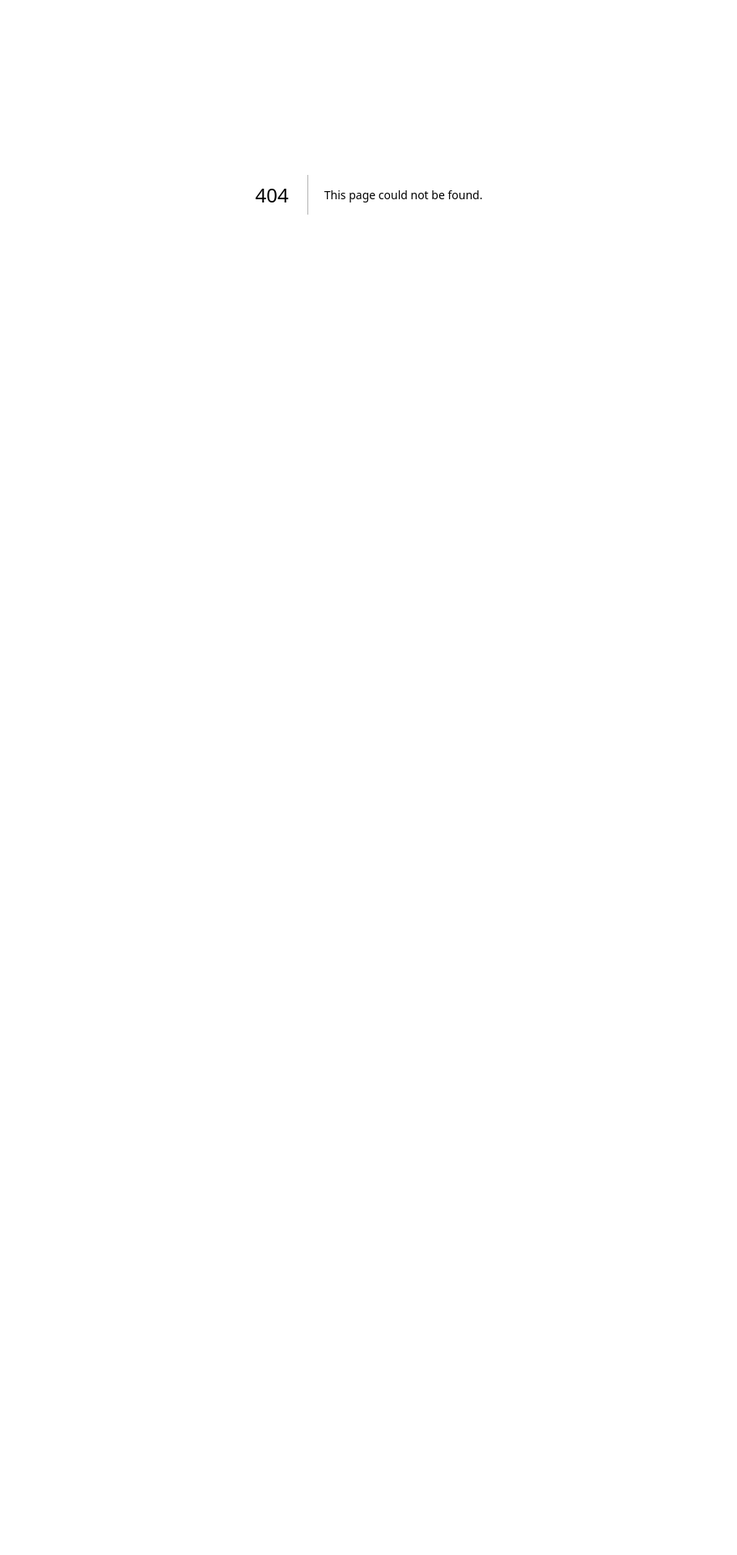
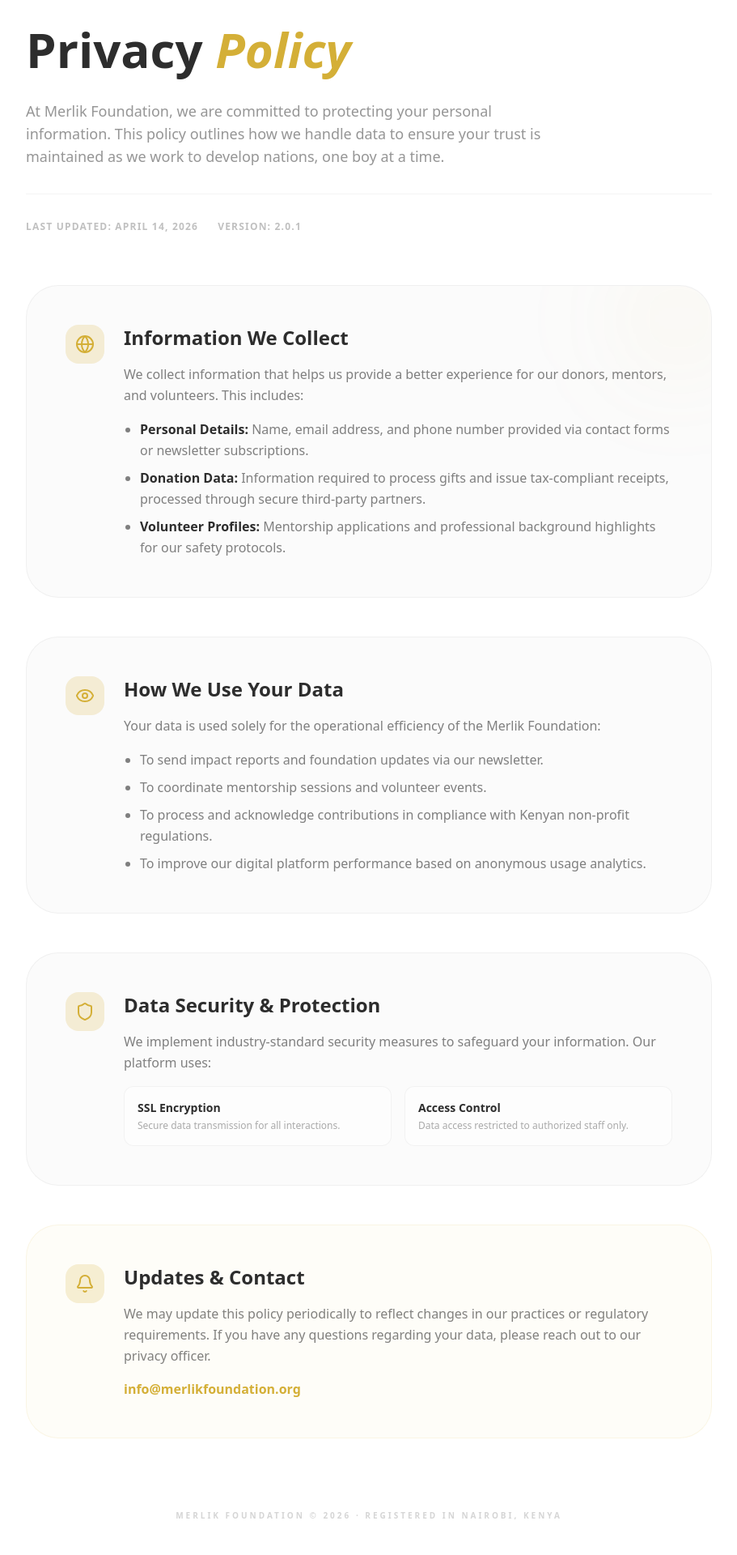
Before and after one commit to foundationmerlik/webapp, a Next.js app: page /privacy in a window 1280 px wide. Before the commit this address had no page. Shown: the part 160-2080 px from the top of the page at 81% size, without its empty margins (184-1095 px from the left). Before the commit the page ends 800 px from the top, so only its background shows below. Built offline with nearby package versions, Linux system fonts and the light colour scheme; a web font is replaced by a local one.

Commit message:
UI: Implemented full Privacy Policy page and updated footer links

```diff
--- /dev/null
+++ b/src/app/(site)/privacy/page.tsx
@@ -0,0 +1,124 @@
+import { Shield, Lock, Eye, FileText, Globe, Bell } from "lucide-react";
+
+export default function PrivacyPolicy() {
+  return (
+    <main className="pt-32 pb-20 bg-background min-h-screen">
+      <div className="max-w-4xl mx-auto px-6">
+
+        {/* Header Section */}
+        <div className="mb-16 text-center lg:text-left">
+          <div className="inline-flex items-center gap-2 px-4 py-2 rounded-full bg-brand-gold/10 text-brand-gold text-xs font-bold uppercase tracking-widest mb-6">
+            <Lock size={14} /> Trust & Transparency
+          </div>
+          <h1 className="text-4xl md:text-6xl font-black font-serif text-foreground leading-tight mb-6">
+            Privacy <span className="text-brand-gold italic">Policy</span>
+          </h1>
+          <p className="text-foreground/50 text-lg font-medium max-w-2xl">
+            At Merlik Foundation, we are committed to protecting your personal information. This policy outlines how we handle data to ensure your trust is maintained as we work to develop nations, one boy at a time.
+          </p>
+          <div className="mt-8 pt-8 border-t border-foreground/5 flex flex-wrap gap-6 text-xs text-foreground/30 font-bold uppercase tracking-widest">
+            <span>Last Updated: April 14, 2026</span>
+            <span>Version: 2.0.1</span>
+          </div>
+        </div>
+
+        {/* Content Sections */}
+        <div className="space-y-12">
+
+          {/* Section 1 */}
+          <section className="relative p-8 md:p-12 rounded-[2.5rem] bg-foreground/[0.02] border border-foreground/5 overflow-hidden group hover:border-brand-gold/20 transition-all duration-500">
+            <div className="absolute -right-10 -top-10 w-40 h-40 bg-brand-gold/5 rounded-full blur-3xl group-hover:bg-brand-gold/10 transition-all"></div>
+            <div className="flex items-start gap-6 relative z-10">
+              <div className="w-12 h-12 rounded-2xl bg-brand-gold/20 flex items-center justify-center shrink-0">
+                <Globe size={24} className="text-brand-gold" />
+              </div>
+              <div>
+                <h2 className="text-2xl font-bold font-serif text-foreground mb-4">Information We Collect</h2>
+                <div className="space-y-4 text-foreground/60 leading-relaxed font-medium">
+                  <p>We collect information that helps us provide a better experience for our donors, mentors, and volunteers. This includes:</p>
+                  <ul className="list-disc pl-5 space-y-2">
+                    <li><strong className="text-foreground">Personal Details:</strong> Name, email address, and phone number provided via contact forms or newsletter subscriptions.</li>
+                    <li><strong className="text-foreground">Donation Data:</strong> Information required to process gifts and issue tax-compliant receipts, processed through secure third-party partners.</li>
+                    <li><strong className="text-foreground">Volunteer Profiles:</strong> Mentorship applications and professional background highlights for our safety protocols.</li>
+                  </ul>
+                </div>
+              </div>
+            </div>
+          </section>
+
+          {/* Section 2 */}
+          <section className="relative p-8 md:p-12 rounded-[2.5rem] bg-foreground/[0.02] border border-foreground/5 overflow-hidden group hover:border-brand-gold/20 transition-all duration-500">
+            <div className="flex items-start gap-6 relative z-10">
+              <div className="w-12 h-12 rounded-2xl bg-brand-gold/20 flex items-center justify-center shrink-0">
+                <Eye size={24} className="text-brand-gold" />
+              </div>
+              <div>
+                <h2 className="text-2xl font-bold font-serif text-foreground mb-4">How We Use Your Data</h2>
+                <div className="space-y-4 text-foreground/60 leading-relaxed font-medium">
+                  <p>Your data is used solely for the operational efficiency of the Merlik Foundation:</p>
+                  <ul className="list-disc pl-5 space-y-2">
+                    <li>To send impact reports and foundation updates via our newsletter.</li>
+                    <li>To coordinate mentorship sessions and volunteer events.</li>
+                    <li>To process and acknowledge contributions in compliance with Kenyan non-profit regulations.</li>
+                    <li>To improve our digital platform performance based on anonymous usage analytics.</li>
+                  </ul>
+                </div>
+              </div>
+            </div>
+          </section>
+
+          {/* Section 3 */}
+          <section className="relative p-8 md:p-12 rounded-[2.5rem] bg-foreground/[0.02] border border-foreground/5 overflow-hidden group hover:border-brand-gold/20 transition-all duration-500">
+            <div className="flex items-start gap-6 relative z-10">
+              <div className="w-12 h-12 rounded-2xl bg-brand-gold/20 flex items-center justify-center shrink-0">
+                <Shield size={24} className="text-brand-gold" />
+              </div>
+              <div>
+                <h2 className="text-2xl font-bold font-serif text-foreground mb-4">Data Security & Protection</h2>
+                <p className="text-foreground/60 leading-relaxed font-medium mb-4">
+                  We implement industry-standard security measures to safeguard your information. Our platform uses:
+                </p>
+                <div className="grid grid-cols-1 sm:grid-cols-2 gap-4">
+                  <div className="bg-background/50 p-4 rounded-xl border border-foreground/5">
+                    <p className="font-bold text-foreground text-sm mb-1">SSL Encryption</p>
+                    <p className="text-xs text-foreground/40 font-medium">Secure data transmission for all interactions.</p>
+                  </div>
+                  <div className="bg-background/50 p-4 rounded-xl border border-foreground/5">
+                    <p className="font-bold text-foreground text-sm mb-1">Access Control</p>
+                    <p className="text-xs text-foreground/40 font-medium">Data access restricted to authorized staff only.</p>
+                  </div>
+                </div>
+              </div>
+            </div>
+          </section>
+
+          {/* Section 4 */}
+          <section className="relative p-8 md:p-12 rounded-[2.5rem] bg-brand-gold/[0.03] border border-brand-gold/10 overflow-hidden">
+             <div className="flex items-start gap-6">
+                <div className="w-12 h-12 rounded-2xl bg-brand-gold/20 flex items-center justify-center shrink-0">
+                  <Bell size={24} className="text-brand-gold" />
+                </div>
+                <div>
+                  <h2 className="text-2xl font-bold font-serif text-foreground mb-4">Updates & Contact</h2>
+                  <p className="text-foreground/60 leading-relaxed font-medium mb-4">
+                    We may update this policy periodically to reflect changes in our practices or regulatory requirements. If you have any questions regarding your data, please reach out to our privacy officer.
+                  </p>
+                  <a href="mailto:info@merlikfoundation.org" className="inline-flex items-center text-brand-gold font-bold hover:underline underline-offset-4">
+                    info@merlikfoundation.org
+                  </a>
+                </div>
+             </div>
+          </section>
+
+          {/* Disclaimer */}
+          <div className="pt-10 text-center">
+            <p className="text-[10px] text-foreground/20 font-black uppercase tracking-[0.3em]">
+              Merlik Foundation &copy; 2026 · Registered in Nairobi, Kenya
+            </p>
+          </div>
+
+        </div>
+      </div>
+    </main>
+  );
+}
--- a/src/components/Footer.tsx
+++ b/src/components/Footer.tsx
@@ -186,7 +186,7 @@ export default function Footer() {
                                 View Impact Reports →
                             </button>
                             <div className="flex flex-row items-center gap-6">
-                                <Link href="/contact" className="text-xs text-foreground/30 hover:text-foreground/60 transition-colors uppercase tracking-widest font-bold">
+                                <Link href="/privacy" className="text-xs text-foreground/30 hover:text-foreground/60 transition-colors uppercase tracking-widest font-bold">
                                     Privacy Policy
                                 </Link>
                                 <Link href="/login" className="text-xs text-brand-gold/60 hover:text-brand-gold transition-colors uppercase tracking-[0.2em] font-black flex items-center gap-2">
```
